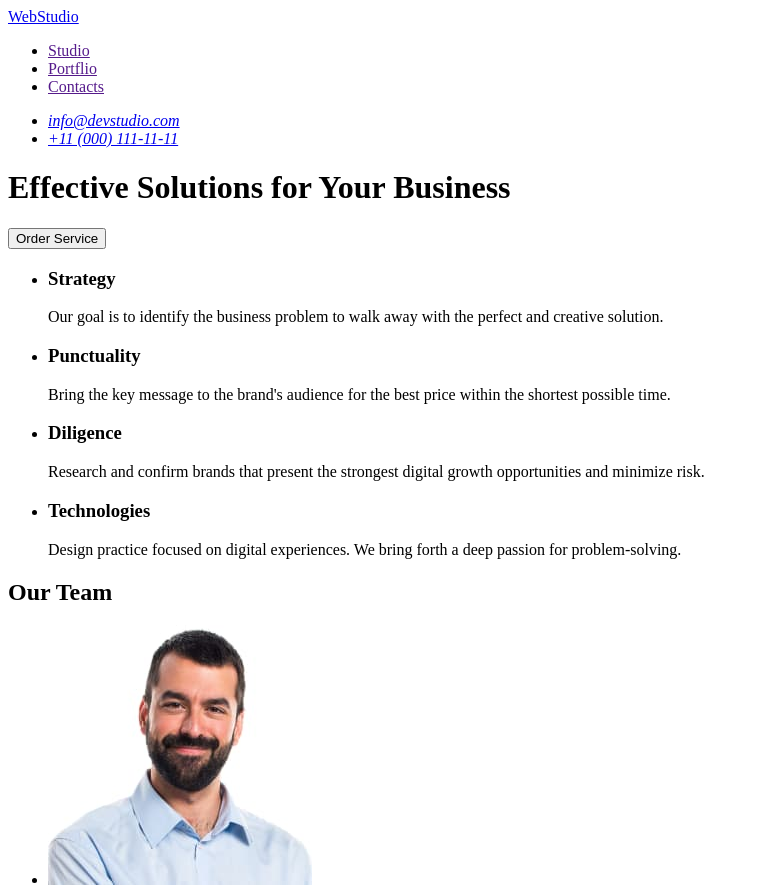
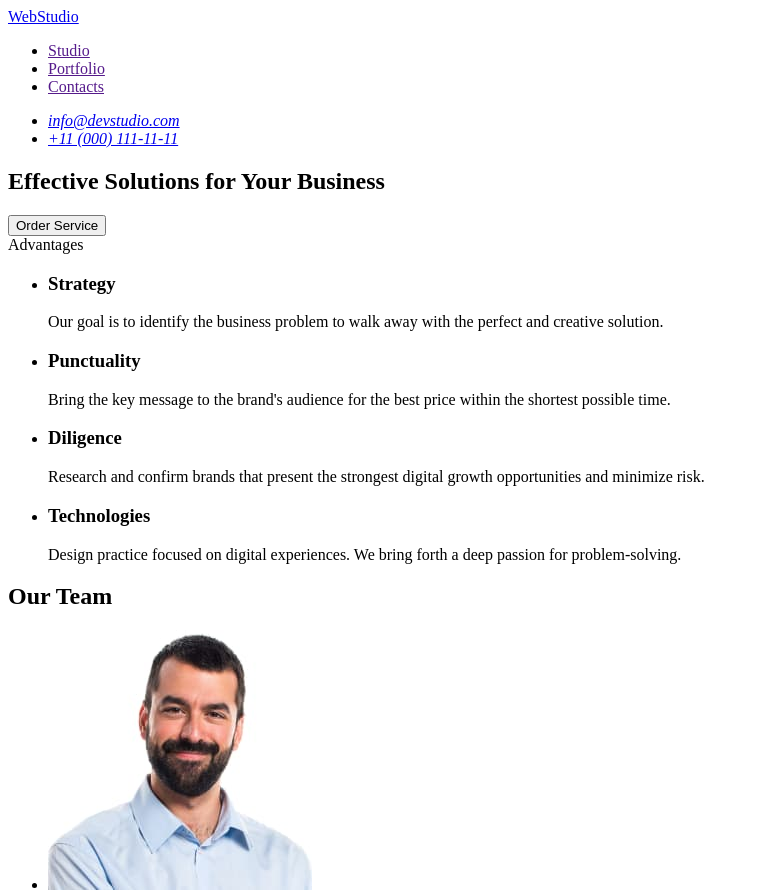
Before and after one commit to vitalia-m/goit-markup-hw-01, a plain HTML site: page index.html in a window 1280 px wide. Shown: the top 893 px of the page, without its empty margins (0-759 px from the left). Drawn offline with Linux system fonts and the light colour scheme.

Commit message:
add index file

```diff
--- a/index.html
+++ b/index.html
@@ -7,26 +7,28 @@
   </head>
   <body>
     <header>
+      <nav>
         <a href="./index.html">WebStudio</a>
         <ul>
           <li><a href="">Studio</a></li>
-        <li><a href="">Portflio</a></li>
+          <li><a href="">Portfolio</a></li>
           <li><a href="">Contacts</a></li>
         </ul>
-      <nav>
+      </nav>
       <address>
         <ul>
           <li><a href="mailto:info@devstudio.com">info@devstudio.com</a></li>
           <li><a href="tel:+110001111111">+11 (000) 111-11-11</a></li>
         </ul>
       </address>
-      </nav>
-
-      <h1>Effective Solutions for Your Business</h1>
-      <button type="button">Order Service</button>
     </header>
     <main>
       <section>
+        <h1>Effective Solutions for Your Business</h1>
+        <button type="button">Order Service</button>
+      </section>
+      <section>
+        <h2hidden>Advantages</h2hidden>
         <ul>
           <li>
             <h3>Strategy</h3>
@@ -58,6 +60,7 @@
           </li>
         </ul>
       </section>
+
       <section>
         <h2>Our Team</h2>
         <ul>
```
Lines whose indentation alone changed are shown as unchanged.
